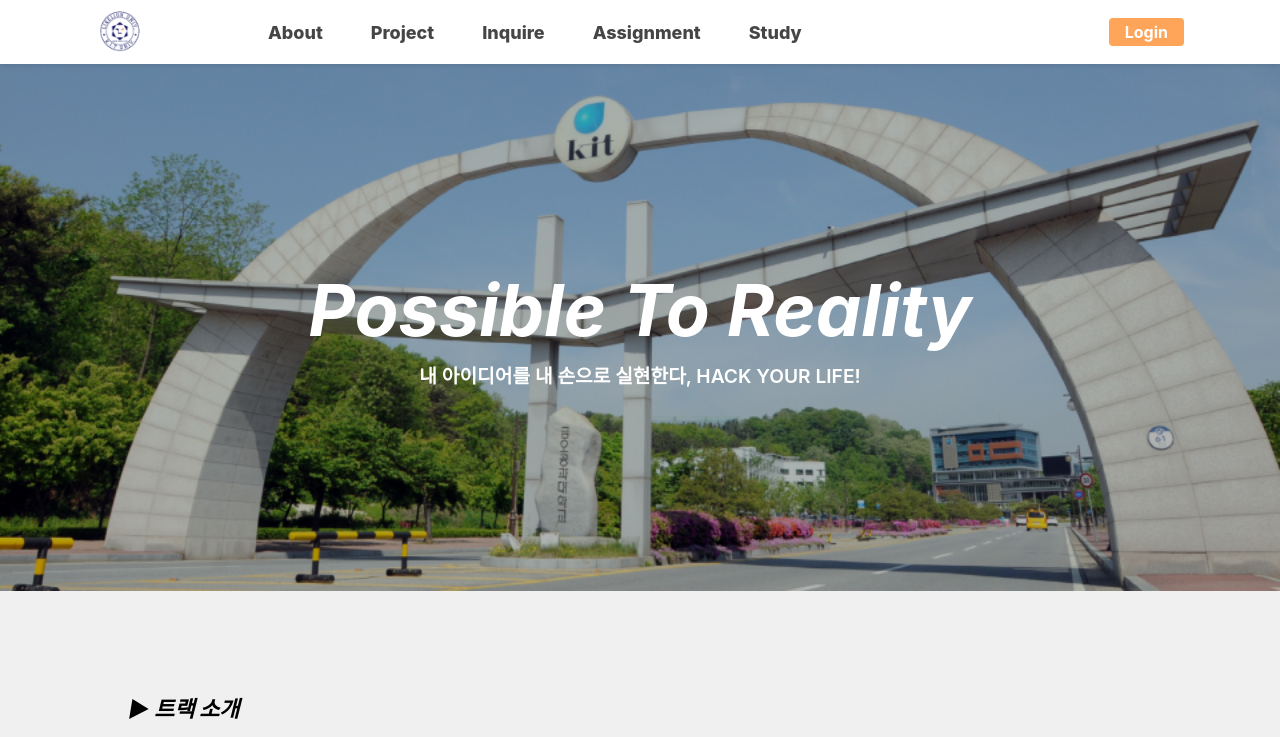
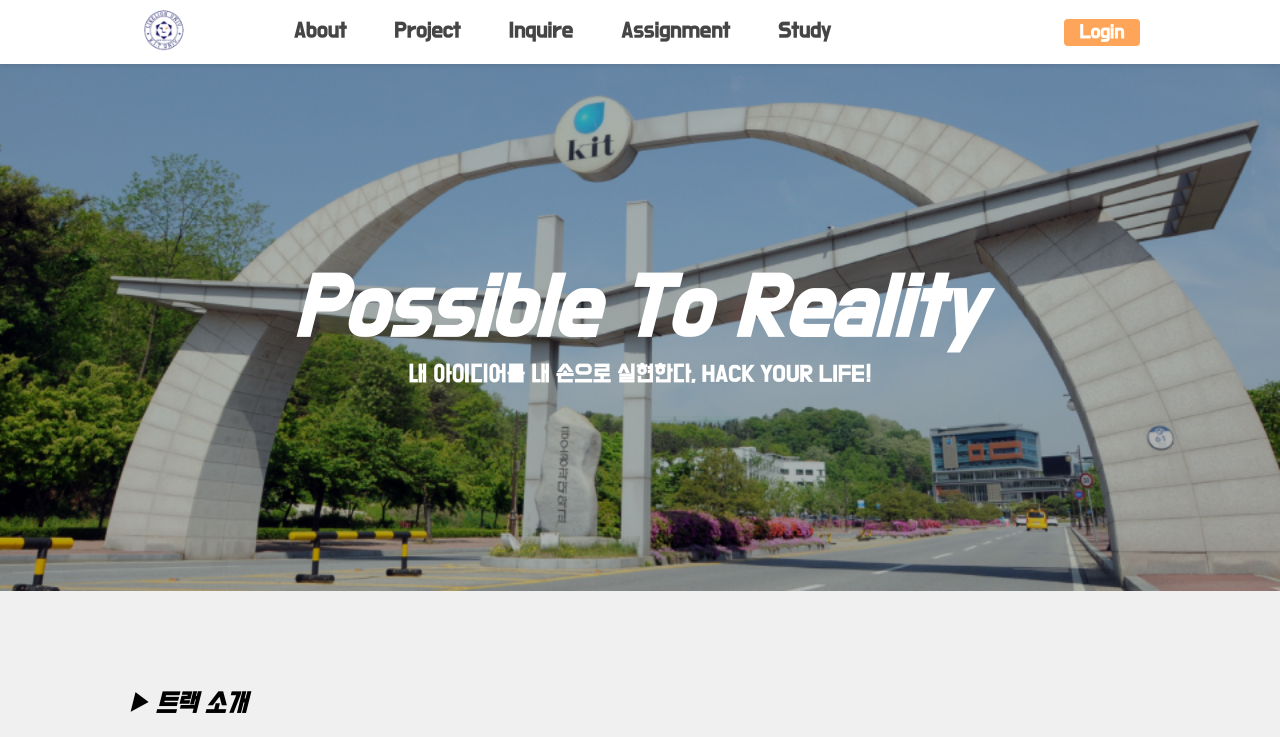
Before and after one commit to Jinoko01/LikeLion-Kit-Frontend, a React (Create React App) app in the folder likelion/: page / in a window 1280 px wide. Shown: the top 737 px of the page. Built offline with nearby package versions, Linux system fonts and the light colour scheme; grey boxes are pictures that could not be loaded.

Commit message:
style: Dohyeon font

```diff
--- a/likelion/src/components/common/Responsive.js
+++ b/likelion/src/components/common/Responsive.js
@@ -1,11 +1,12 @@
 import styled from "styled-components";
 
 const ResponsiveBlock = styled.div`
-  width: 85%;
+  width: 80%;
+  max-width: 1000px;
   margin: 0 auto;
 
   @media (max-width: 748px) {
-    width: 90%;
+    width: 80%;
     min-width: 400px;
   }
 `;
--- a/likelion/src/index.css
+++ b/likelion/src/index.css
@@ -3,11 +3,16 @@
   src: url("./fonts/AbrilFatface-Regular.ttf");
 }
 
+@font-face {
+  font-family: "Dohyeon";
+  src: url("./fonts/BMDOHYEON_ttf.ttf");
+}
+
 body {
   margin: 0;
-  font-family: -apple-system, BlinkMacSystemFont, "Segoe UI", "Roboto", "Oxygen",
-    "Ubuntu", "Cantarell", "Fira Sans", "Droid Sans", "Helvetica Neue",
-    "Abril Fatface", sans-serif;
+  font-family: "Dohyeon", -apple-system, BlinkMacSystemFont, "Segoe UI",
+    "Roboto", "Oxygen", "Ubuntu", "Cantarell", "Fira Sans", "Droid Sans",
+    "Helvetica Neue", "Abril Fatface", sans-serif;
   -webkit-font-smoothing: antialiased;
   -moz-osx-font-smoothing: grayscale;
 }
```
Also changed, not shown: likelion/src/fonts/BMDOHYEON_ttf.ttf (added).
